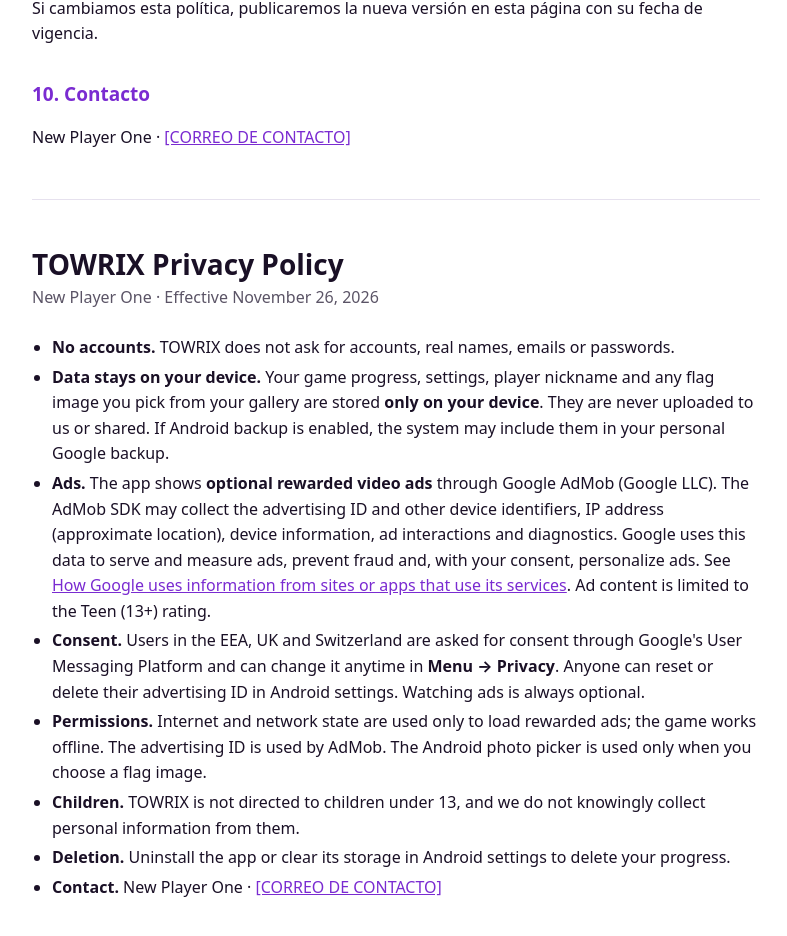
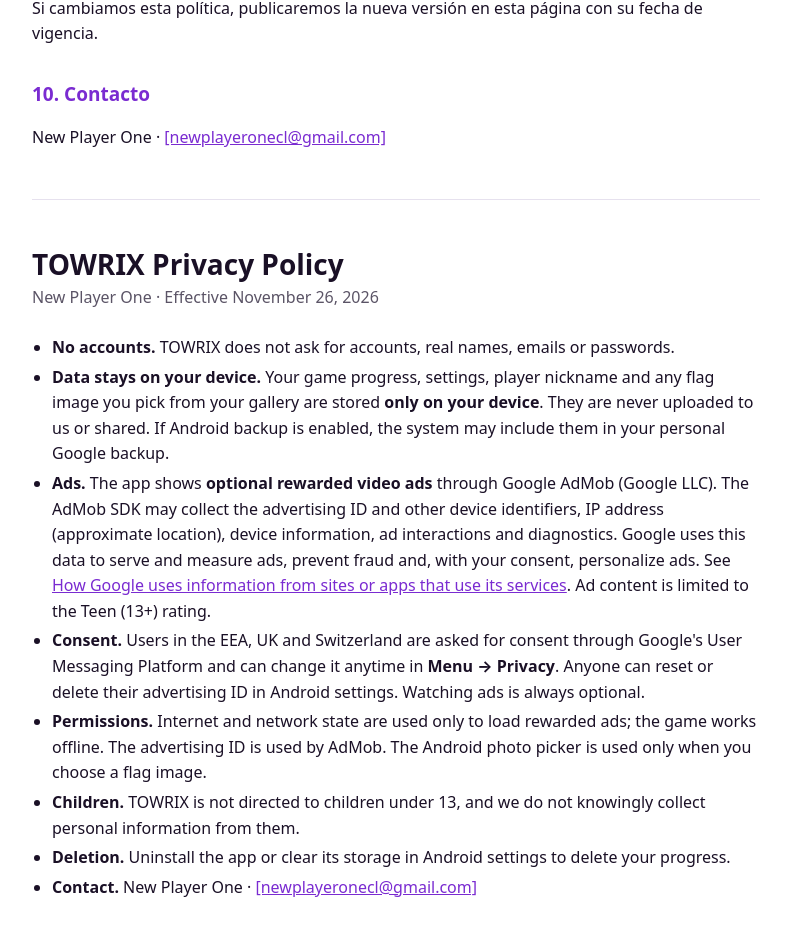
Before and after one commit to mitchmunoz/towrix, a plain HTML site: page docs/privacidad.html in a window 1280 px wide. Shown: the part 2220-3156 px from the top of the page, without its empty margins (244-1031 px from the left). Drawn offline with Linux system fonts and the light colour scheme.

Commit message:
Update privacidad.html

```diff
--- a/docs/privacidad.html
+++ b/docs/privacidad.html
@@ -84,7 +84,7 @@
 <p>Si cambiamos esta política, publicaremos la nueva versión en esta página con su fecha de vigencia.</p>
 
 <h2>10. Contacto</h2>
-<p>New Player One · <a href="mailto:[CORREO DE CONTACTO]">[CORREO DE CONTACTO]</a></p>
+<p>New Player One · <a href="mailto:[newplayeronecl@gmail.com]">[newplayeronecl@gmail.com]</a></p>
 
 <hr>
 
@@ -99,7 +99,7 @@
   <li><strong>Permissions.</strong> Internet and network state are used only to load rewarded ads; the game works offline. The advertising ID is used by AdMob. The Android photo picker is used only when you choose a flag image.</li>
   <li><strong>Children.</strong> TOWRIX is not directed to children under 13, and we do not knowingly collect personal information from them.</li>
   <li><strong>Deletion.</strong> Uninstall the app or clear its storage in Android settings to delete your progress.</li>
-  <li><strong>Contact.</strong> New Player One · <a href="mailto:[CORREO DE CONTACTO]">[CORREO DE CONTACTO]</a></li>
+  <li><strong>Contact.</strong> New Player One · <a href="mailto:[newplayeronecl@gmail.com]">[newplayeronecl@gmail.com]</a></li>
 </ul>
 </section>
 </main>
```
